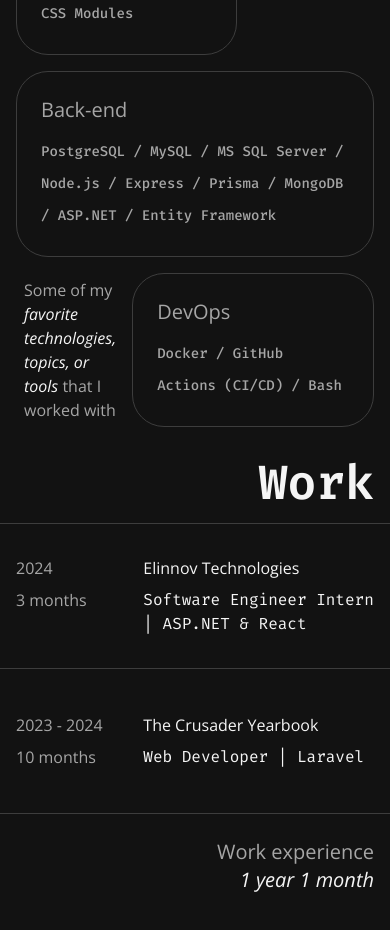
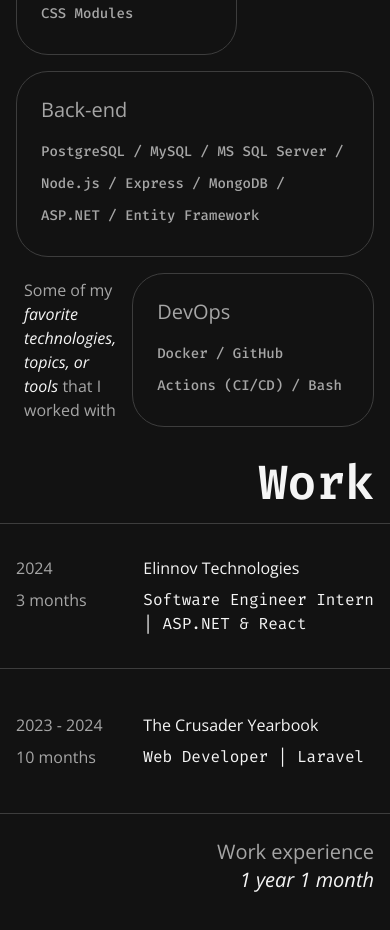
Before and after one commit to janrizmlibres/dev-portfolio, a React (Vite) app: page / in a window 390 px wide. Shown: the part 1700-2630 px from the top of the page. Built offline with nearby package versions, Linux system fonts and the light colour scheme.

Commit message:
added utility for easy tailwind class management

```diff
--- a/package.json
+++ b/package.json
@@ -12,9 +12,11 @@
   "dependencies": {
     "@phosphor-icons/react": "^2.1.10",
     "@tailwindcss/vite": "^4.1.8",
+    "clsx": "^2.1.1",
     "motion": "^12.19.1",
     "react": "^19.1.0",
     "react-dom": "^19.1.0",
+    "tailwind-merge": "^3.3.1",
     "tailwindcss": "^4.1.8"
   },
   "devDependencies": {
--- a/src/components/About.tsx
+++ b/src/components/About.tsx
@@ -64,8 +64,8 @@ const About = () => {
             className="row-4 md:col-span-2 md:row-3"
             title="Back-end"
           >
-            PostgreSQL / MySQL / MS SQL Server / Node.js / Express / Prisma /
-            MongoDB / ASP.NET / Entity Framework
+            PostgreSQL / MySQL / MS SQL Server / Node.js / Express / MongoDB /
+            ASP.NET / Entity Framework
           </TechToolsPanel>
 
           <motion.div
--- a/src/components/shared/ProjectDetails.tsx
+++ b/src/components/shared/ProjectDetails.tsx
@@ -20,7 +20,7 @@ const ProjectDetails = ({ title, tools, children }: Props) => {
           <motion.div
             {...animateOnScroll(fadeRight)}
             key={i}
-            className="tech-item"
+            className="rounded-full border border-gray-200 px-4 py-2 font-fira-code"
           >
             {tool}
           </motion.div>
--- a/src/components/shared/TechToolsPanel.tsx
+++ b/src/components/shared/TechToolsPanel.tsx
@@ -1,5 +1,7 @@
 import { motion } from "motion/react";
+
 import { animateOnScroll, fadeUp } from "../../animation";
+import { cn } from "../../utils";
 
 interface Props {
   title: string;
@@ -12,21 +14,22 @@ const TechToolsPanel = ({ title, className, children }: Props) => {
   return (
     <motion.div
       {...animateOnScroll(fadeUp)}
-      className={[
-        "group p-6 rounded-4xl border-1 border-gray-200 overflow-hidden relative text-gray-100 hover:text-gray-200 active:text-gray-200",
-        `transition-colors duration-500 ease-in-out hover:transition-colors hover:duration-800 active:transition-colors active:duration-800 ${className}`,
-      ].join(" ")}
+      className={cn(
+        "group relative overflow-hidden rounded-4xl border-1 border-gray-200 p-6 text-gray-100",
+        "transition-colors duration-400 ease-in-out hover:text-gray-200 hover:duration-600",
+        "active:text-gray-200 active:duration-600",
+        className
+      )}
     >
-      <h3 className="text-xl lg:text-2xl mb-3">{title}</h3>
-      <p className="font-fira-code max-lg:text-sm font-medium leading-8">
+      <h3 className="mb-3 text-xl lg:text-2xl">{title}</h3>
+      <p className="font-fira-code leading-8 font-medium max-lg:text-sm">
         {children}
       </p>
       <span
-        className={[
-          "w-3/2 h-0 pt-[150%] object-contain bg-light-100 absolute top-1/2 left-1/2 m-[-75%] opacity-100 rounded-full",
-          "scale-0 translate-z-0 transition-all duration-500 ease-in-out -z-1 group-hover:transition-all group-hover:duration-800",
-          "group-hover:scale-100 group-hover:translate-z-0 group-active:transition-all group-active:duration-800 group-active:scale-100 group-active:translate-z-0",
-        ].join(" ")}
+        className={cn(
+          "absolute top-1/2 left-1/2 -z-1 m-[-75%] h-0 w-3/2 translate-z-0 scale-0 rounded-full bg-light-100 object-contain pt-[150%] opacity-100",
+          "transition-all duration-400 ease-in-out group-hover:scale-100 group-hover:duration-600 group-active:scale-100 group-active:duration-600"
+        )}
       ></span>
     </motion.div>
   );
--- a/src/index.css
+++ b/src/index.css
@@ -62,10 +62,6 @@
   @apply font-fira-code text-lg font-semibold;
 }
 
-@utility tech-item {
-  @apply rounded-full border border-gray-200 px-4 py-2 font-fira-code;
-}
-
 @utility large-text {
   @apply font-fira-code font-semibold;
 }
--- a/src/utils.tsx
+++ b/src/utils.tsx
@@ -7,6 +7,12 @@ import {
   EnvelopeIcon,
   type IconWeight,
 } from "@phosphor-icons/react";
+import clsx, { type ClassValue } from "clsx";
+import { twMerge } from "tailwind-merge";
+
+export function cn(...inputs: ClassValue[]) {
+  return twMerge(clsx(inputs));
+}
 
 export const getIcon = (platform: string, size: number, weight: IconWeight) => {
   switch (platform) {
```
Also changed, not shown: 1 other file (tests, documents, lock files or other folders).
